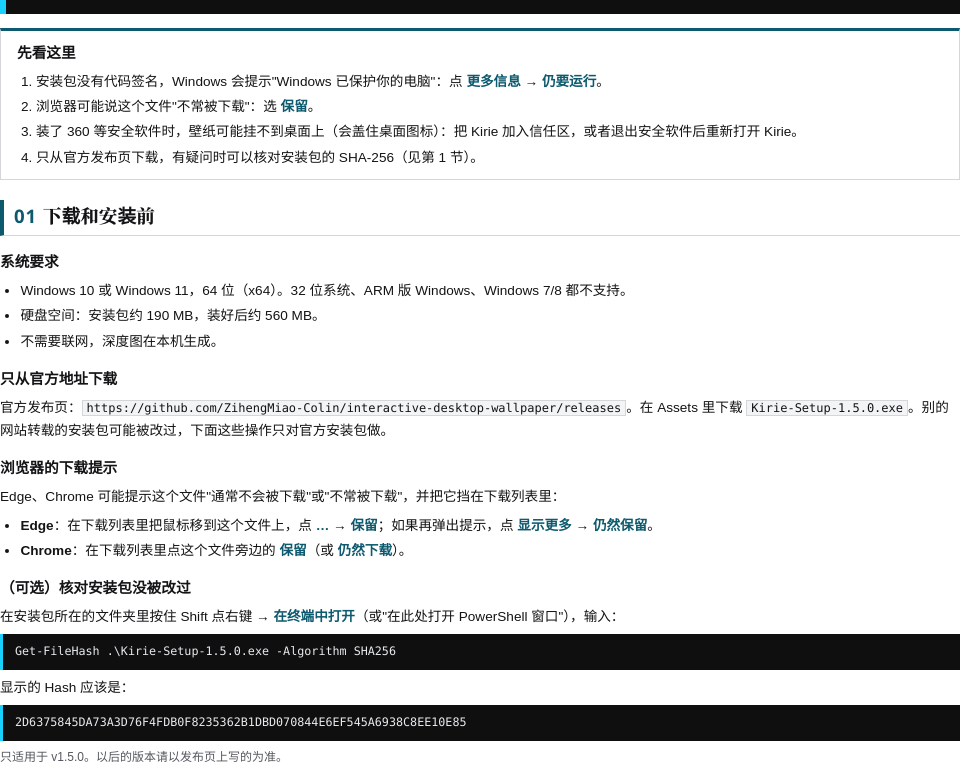
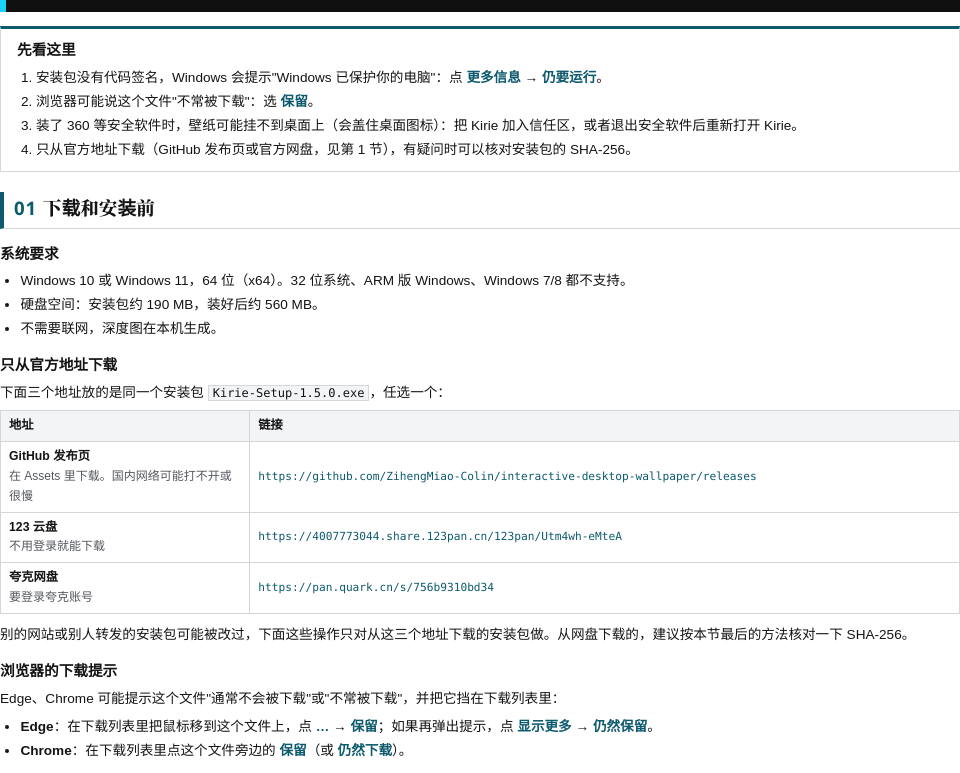
Before and after one commit to ZihengMiao-Colin/interactive-desktop-wallpaper, an Electron app: page docs/install/install-guide.html in a window 960 px wide. Shown: the part 110-883 px from the top of the page. Drawn offline with Linux system fonts and the light colour scheme; a web font is replaced by a local one.

Commit message:
docs: 安装注意事项加上 123 云盘和夸克网盘的下载地址
下载地址改成一张表：GitHub 发布页、123 云盘、夸克网盘，PDF 里的链接可以直接点开。
建议从网盘下载的人核对 SHA-256。页边距收小一点，全文保持 4 页。

Co-Authored-By: Claude Opus 5.5 <noreply@anthropic.com>

```diff
--- a/docs/install/install-guide.html
+++ b/docs/install/install-guide.html
@@ -12,7 +12,7 @@
     font-weight: 100 900;
     font-stretch: 50% 125%;
   }
-  @page { size: A4; margin: 16mm 16mm 18mm; }
+  @page { size: A4; margin: 13mm 15mm 13mm; }
   :root {
     --ink: #141416;
     --sub: #55585e;
@@ -28,7 +28,7 @@
   body {
     font-family: 'Microsoft YaHei', 'Source Han Sans SC', sans-serif;
     font-size: 10.2pt;
-    line-height: 1.7;
+    line-height: 1.62;
     -webkit-print-color-adjust: exact;
     print-color-adjust: exact;
   }
@@ -127,6 +127,8 @@
     border-left: 3px solid var(--cyan); word-break: break-all;
   }
   .page-break { break-before: page; }
+  a.url { font-family: 'Cascadia Mono', Consolas, monospace; font-size: 8.4pt; color: var(--accent); text-decoration: none; white-space: nowrap; }
+  table.dl td { vertical-align: middle; }
   footer.end {
     margin-top: 18px; padding-top: 8px; border-top: 1px solid var(--line);
     font-size: 8.5pt; color: var(--sub);
@@ -155,7 +157,7 @@
     <li>安装包没有代码签名，Windows 会提示"Windows 已保护你的电脑"：点 <span class="ui">更多信息</span> → <span class="ui">仍要运行</span>。</li>
     <li>浏览器可能说这个文件"不常被下载"：选 <span class="ui">保留</span>。</li>
     <li>装了 360 等安全软件时，壁纸可能挂不到桌面上（会盖住桌面图标）：把 Kirie 加入信任区，或者退出安全软件后重新打开 Kirie。</li>
-    <li>只从官方发布页下载，有疑问时可以核对安装包的 SHA-256（见第 1 节）。</li>
+    <li>只从官方地址下载（GitHub 发布页或官方网盘，见第 1 节），有疑问时可以核对安装包的 SHA-256。</li>
   </ol>
 </section>
 
@@ -170,7 +172,14 @@
 </ul>
 
 <h3>只从官方地址下载</h3>
-<p>官方发布页：<span class="path">https://github.com/ZihengMiao-Colin/interactive-desktop-wallpaper/releases</span>。在 Assets 里下载 <code>Kirie-Setup-1.5.0.exe</code>。别的网站转载的安装包可能被改过，下面这些操作只对官方安装包做。</p>
+<p>下面三个地址放的是同一个安装包 <code>Kirie-Setup-1.5.0.exe</code>，任选一个：</p>
+<table class="dl">
+  <tr><th style="width:26%">地址</th><th>链接</th></tr>
+  <tr><td><b>GitHub 发布页</b><br><span class="sub">在 Assets 里下载。国内网络可能打不开或很慢</span></td><td><a class="url" href="https://github.com/ZihengMiao-Colin/interactive-desktop-wallpaper/releases">https://github.com/ZihengMiao-Colin/interactive-desktop-wallpaper/releases</a></td></tr>
+  <tr><td><b>123 云盘</b><br><span class="sub">不用登录就能下载</span></td><td><a class="url" href="https://4007773044.share.123pan.cn/123pan/Utm4wh-eMteA">https://4007773044.share.123pan.cn/123pan/Utm4wh-eMteA</a></td></tr>
+  <tr><td><b>夸克网盘</b><br><span class="sub">要登录夸克账号</span></td><td><a class="url" href="https://pan.quark.cn/s/756b9310bd34">https://pan.quark.cn/s/756b9310bd34</a></td></tr>
+</table>
+<p>别的网站或别人转发的安装包可能被改过，下面这些操作只对从这三个地址下载的安装包做。从网盘下载的，建议按本节最后的方法核对一下 SHA-256。</p>
 
 <h3>浏览器的下载提示</h3>
 <p>Edge、Chrome 可能提示这个文件"通常不会被下载"或"不常被下载"，并把它挡在下载列表里：</p>
@@ -228,7 +237,7 @@
 <h3>2.4 Microsoft Defender 报毒</h3>
 <p>正常情况下 Defender 不会拦 Kirie。如果 Windows 安全中心说发现了威胁并隔离了 Kirie 的文件：</p>
 <ol class="steps">
-  <li>先确认安装包是从官方发布页下载的，最好按第 1 节核对一下 SHA-256。</li>
+  <li>先确认安装包是从官方地址下载的，最好按第 1 节核对一下 SHA-256。</li>
   <li>打开 <span class="ui">Windows 安全中心</span> → <span class="ui">病毒和威胁防护</span> → <span class="ui">保护历史记录</span>，找到这条记录，点 <span class="ui">操作</span> → <span class="ui">允许</span>（或"还原"）。</li>
   <li>重新安装一遍，确保文件完整。</li>
 </ol>
```
Also changed, not shown: 1 other file.
